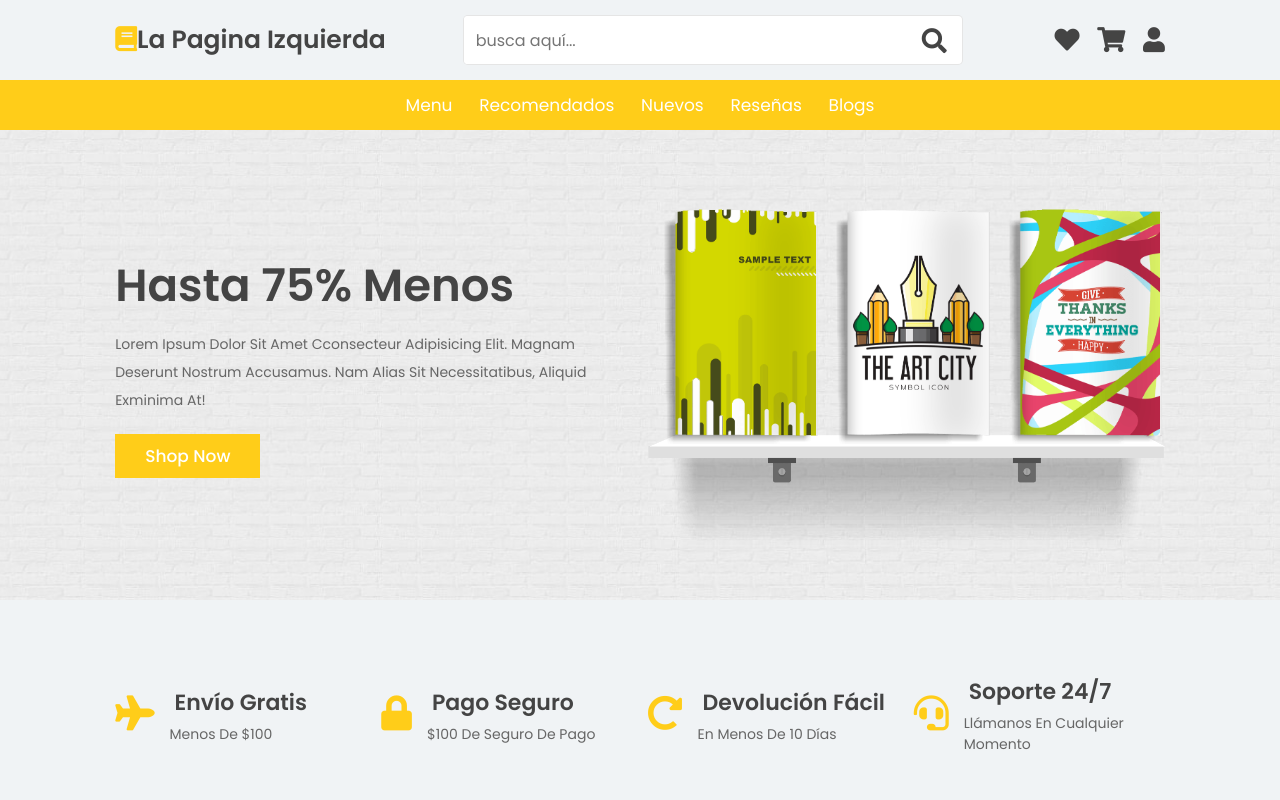
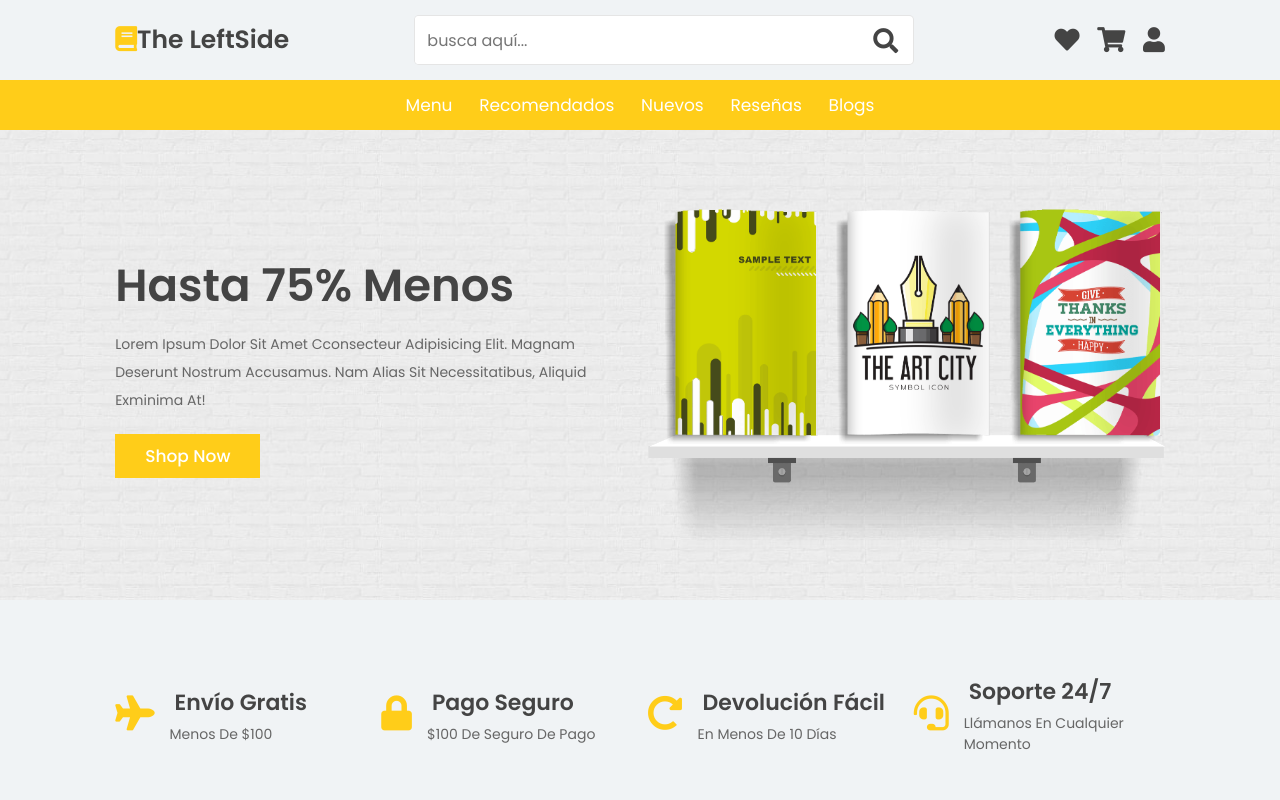
Before and after one commit to Javizq302/LaPaginaIzquierda, a plain HTML site: page index.html in a window 1280 px wide. Shown: the top 800 px of the page. Drawn offline with nearby package versions, Linux system fonts and the light colour scheme.

Commit message:
Update index.html
Name Update

```diff
--- a/index.html
+++ b/index.html
@@ -3,7 +3,7 @@
   <head>
     <meta charset="UTF-8" />
     <meta name="viewport" content="width=device-width, initial-scale=1.0" />
-    <title>La Pagina Izquierda</title>
+    <title>The LeftSide</title>
 
     <!-- swiper -->
     <link rel="stylesheet" href="https://unpkg.com/swiper@7/swiper-bundle.min.css"/>
@@ -19,7 +19,7 @@
     <header class="header">
       <div class="header-1">
         <a href="#" class="logo"
-          ><i class="fas fa-book"></i>La Pagina Izquierda</a
+          ><i class="fas fa-book"></i>The LeftSide</a
         >
 
         <form action="" class="search-form">
```
